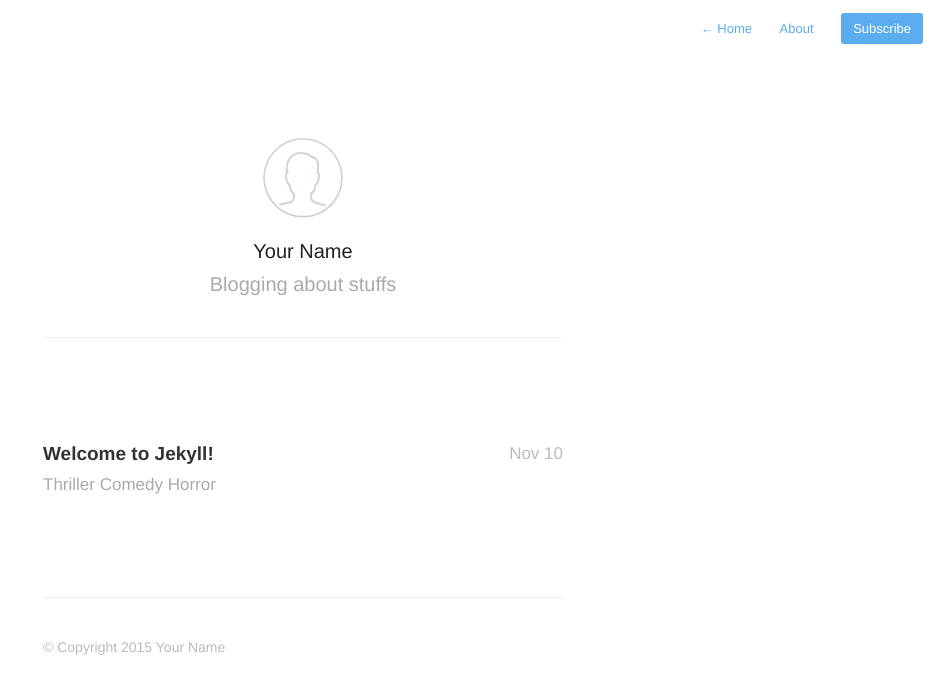
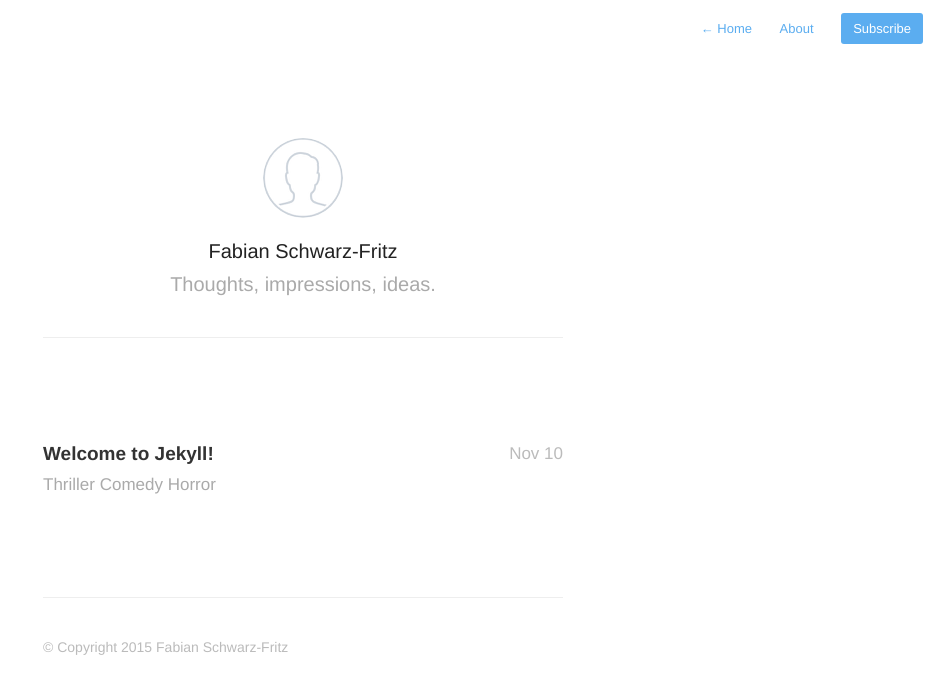
Before and after one commit to fabianschwarzfritz/fabianschwarzfritz.github.io, a Jekyll site: the page built from blog/index.html, in a window 1280 px wide. Shown: the top 694 px of the page, without its empty margins (337-1280 px from the left). Built offline with Jekyll 4.4.1, drawn with Linux system fonts in a browser that asks for light colours; nearby versions of some CDN libraries; Markdown is read by kramdown in place of the engine named in the settings; the list of posts is cut into pages by our own code.

Commit message:
Fix config

```diff
--- a/blog/_config.yml
+++ b/blog/_config.yml
@@ -1,6 +1,6 @@
-name: Your New Jekyll Site
-description: Blogging about stuffs
-meta_description: "Your New Jekyll Site, Blogging about stuffs"
+name: Fabian Schwarz-Fritz
+description: Thoughts, impressions, ideas.
+meta_description: "Thoughts I have. Impressions I get. Ideas I spread."
 
 aboutPage: true
 
@@ -9,16 +9,16 @@ highlighter: pygments
 
 paginate: 20
 baseurl: /
-domain_name: 'http://yourblog-domain.com'
+domain_name: 'http://fabianschwarzfritz.github.io'
 google_analytics: 'UA-XXXXXXXX-X'
 disqus_shortname: 'your-disqus-shortname'
 
 # Details for the RSS feed generator
-url:            'http://your-blog-url.example.com'
-author:         'Your Name'
-authorTwitter:  'YourTwitterUsername'
+url:            'http://fabianschwarzfritz.github.io'
+author:         'Fabian Schwarz-Fritz'
+# authorTwitter:  ''
 
-permalink:       /:year/:title/
+permalink:       /:year-:month-:day/:title/
 
 defaults:
     -
```
